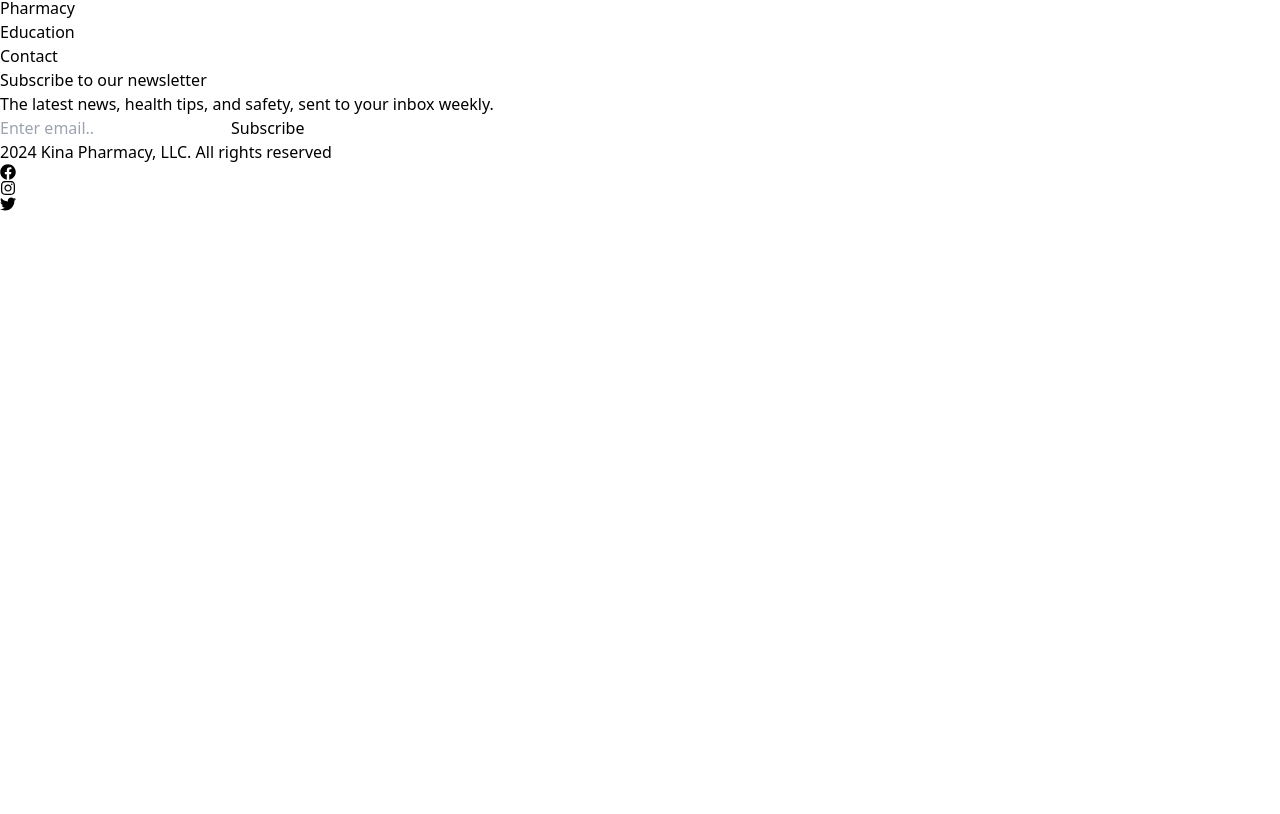
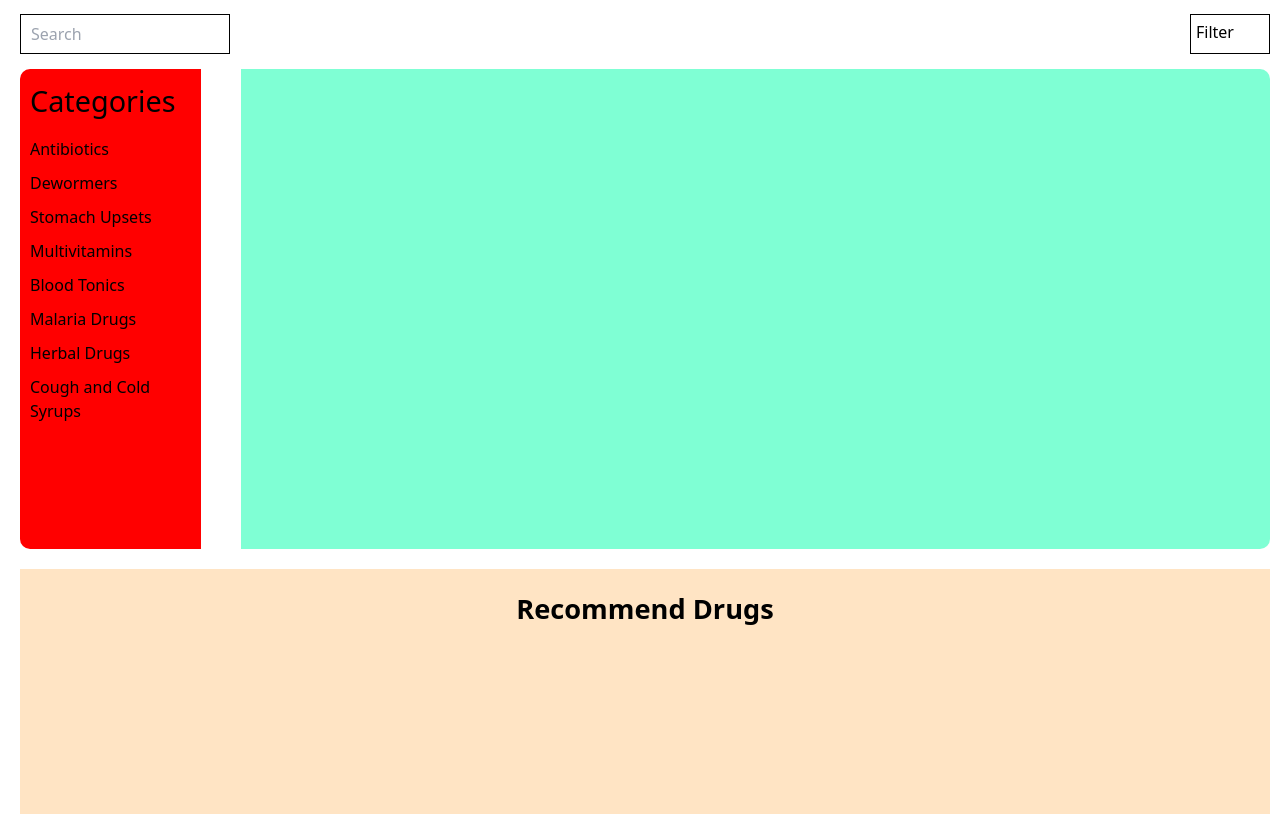
Before and after one commit to Kofidell4545/Kina-Pharmacy-Software, a React (Vite) app: page /our-pharmacy in a window 1280 px wide. Shown: the part 626-1440 px from the top of the page. Before the commit the page ends 838 px from the top, so only its background shows below. Built offline with nearby package versions, Linux system fonts and the light colour scheme.

Commit message:
progress on pharmacy page

```diff
--- a/src/pages/ourPharmacy/index.jsx
+++ b/src/pages/ourPharmacy/index.jsx
@@ -1,8 +1,55 @@
 import React from 'react'
+
+// styles import
+import "./index.css"
 
 const OurPharmacy = () => {
   return (
-    <div>OurPharmacy</div>
+    <div className='main-div'>
+      <div className="pharmacy-header">
+        Our Pharmacy
+      </div>
+
+      <div className="category-drugs-main">
+        <div className="search-filter">
+          <div className='search'>
+            <input type="text" placeholder='Search' />
+          </div>
+          <div className='filter'>
+            <span>Filter</span>
+          </div>
+        </div>
+
+        {/* List of categories */}
+        <div className='category-drug'>
+          <div className='category'>
+            <h2>Categories</h2>
+            <ul>
+              <li>Antibiotics </li>
+              <li>Dewormers</li>
+              <li>Stomach Upsets</li>
+              <li>Multivitamins</li>
+              <li>Blood Tonics</li>
+              <li>Malaria Drugs</li>
+              <li>Herbal Drugs</li>
+              <li>Cough and Cold Syrups</li>
+            </ul>
+          </div>
+
+          {/* The drug under the category clicked should appear here */}
+          <div className="drugs">
+
+          </div>
+        </div>
+
+        {/* Recommended drugs and products */}
+        <div className="recommended">
+          <h1>Recommend Drugs</h1>
+
+        </div>
+
+      </div>
+    </div>
   )
 }
 
```
